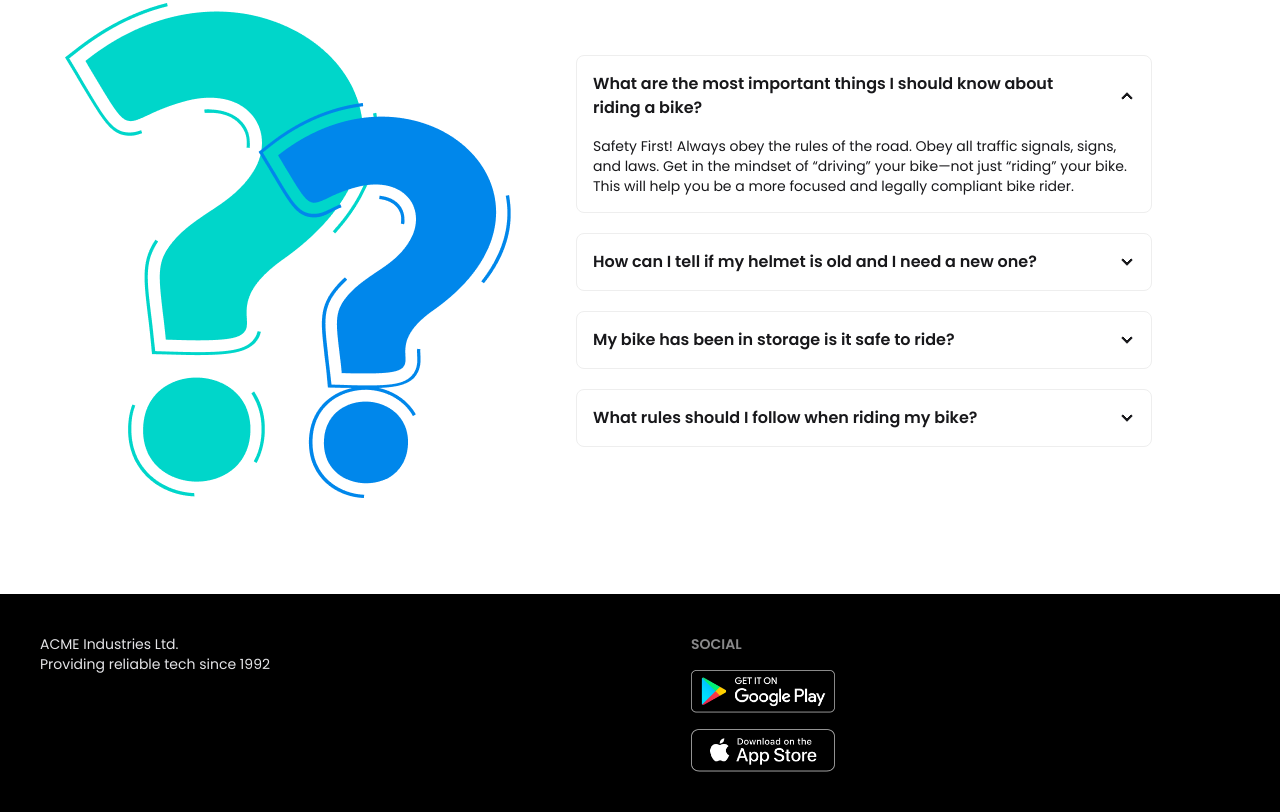
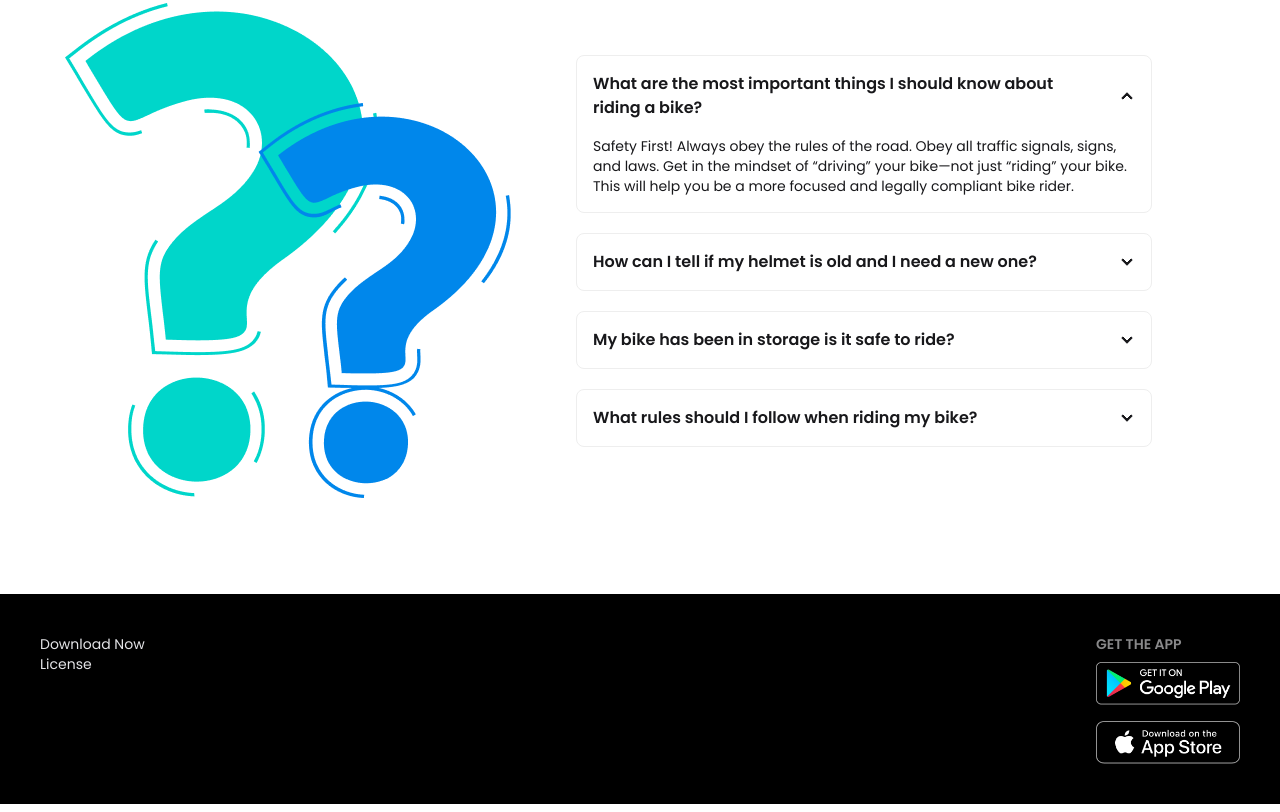
Before and after one commit to omarfarhatul/Biker-zone-project, a plain HTML site: page index.html in a window 1280 px wide. Shown: the part 2564-3376 px from the top of the page. Drawn offline with nearby package versions, Linux system fonts and the light colour scheme.

Commit message:
Update footer

```diff
--- a/index.html
+++ b/index.html
@@ -299,21 +299,20 @@
      </main>
 
      <!-- footer section -->
-      <footer class="footer sm:footer-horizontal bg-black text-neutral-content p-10">
-  <aside>
-    <p>
-      ACME Industries Ltd.
-      <br />
-      Providing reliable tech since 1992
-    </p>
-  </aside>
+      <footer class="footer bg-black text-neutral-content p-10 ">
+        <div class="md:container mx-auto sm:footer-horizontal justify-between"><div>
+          <ul class="">
+            <li>Download Now</li>
+            <li>License</li>
+          </ul>
+        </div>
   <nav>
-    <h6 class="footer-title">Social</h6>
+    <h6 class="footer-title">Get the App</h6>
     <div class="grid grid-cols-1 gap-4">
       <a><img class="w-36" src="./images/others/android.png" alt=""></a>
       <a><img class="w-36" src="./images/others/ios.png" alt=""></a>
     </div>
-  </nav>
+  </nav></div>
 </footer>
 </body>
 </html>
```
